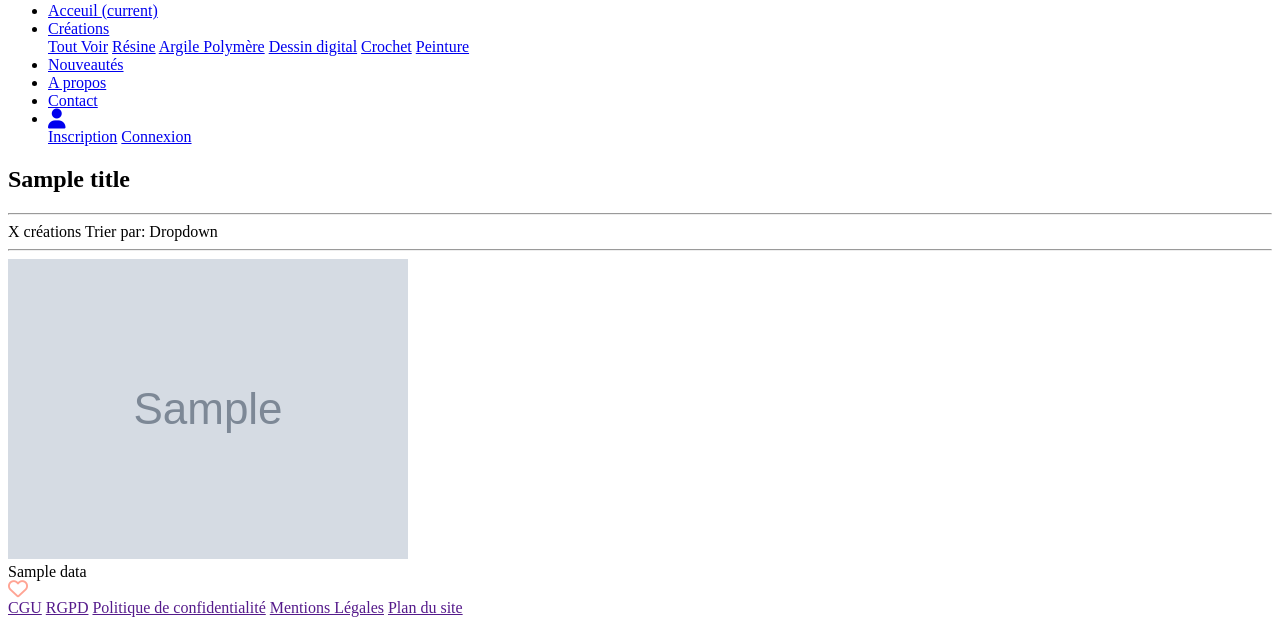
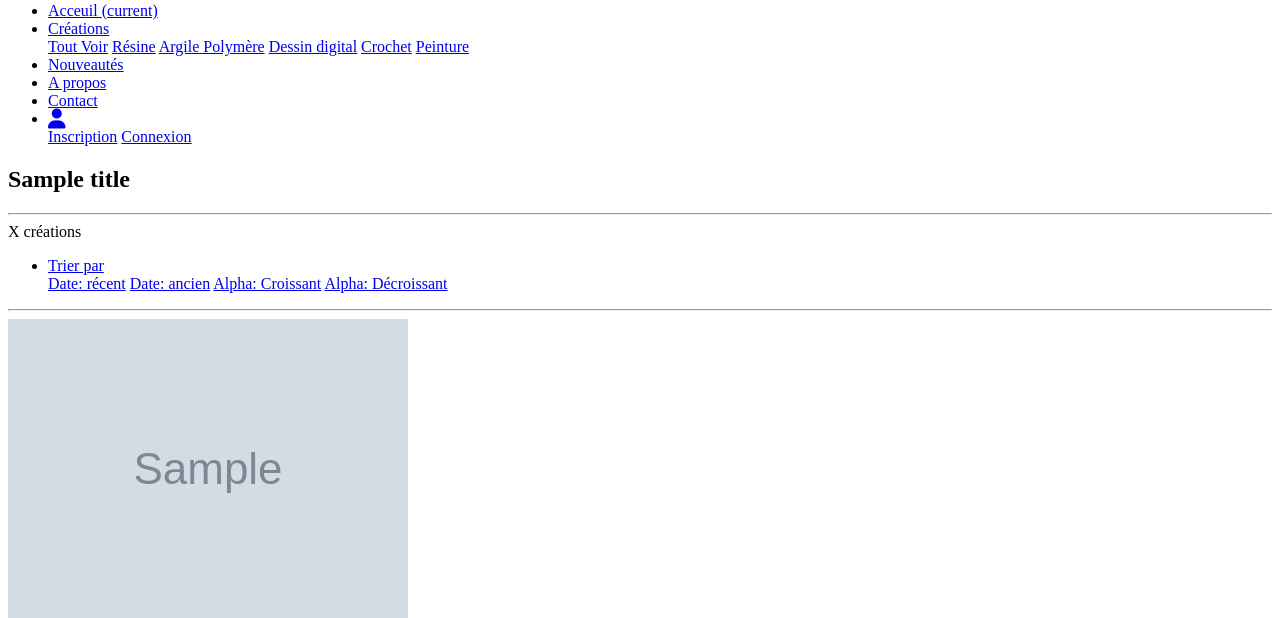
Before and after one commit to Litkorn/SpellsAndGlitters, a Symfony app: template templates/creations/index.html.twig in a window 1280 px wide. Shown: the part 126-744 px from the top of the page. Run offline with Twig, Linux system fonts and the light colour scheme; the template is opened without the code that fills it: most values are stand-ins (such as "Sample title", 1, 10 or a date in 2020); grey boxes marked "Sample" are stand-in pictures; some libraries are stand-ins or nearby versions.

Commit message:
feat (creations): took into account the sorting button

```diff
--- a/templates/creations/index.html.twig
+++ b/templates/creations/index.html.twig
@@ -6,13 +6,35 @@
 
 
 {% block body %}
+    {# values needed for pagination links (if slug is empty, it's all creations, when it's not empty, it's creations found by category) #}
+    {% if slug %}
+        {% set path = 'app_creations_category' %}
+        {% set slug = slug %}
+    {% else %}
+        {% set path = 'app_creations_all' %}
+    {% endif %}
+    {% set pages = creations.pages %}
+    {% set currentPage = creations.page %}
+    {% set order = creations.order %}
     <section class="container text-center">
         <h1 class="my-5">{{title}}</h1>
         {% if creations.data is defined %}
         <div class="container col-md-9">
             <hr>
-            <span>X créations</span>
-            <span>Trier par: Dropdown</span>
+            <nav class="navbar">
+                <span>X créations</span>
+                <ul class="navbar-nav">
+                    <li class="nav-item dropdown">
+                        <a class="nav-link dropdown-toggle" data-bs-toggle="dropdown" href="#" role="button" aria-haspopup="true" aria-expanded="false" >Trier par</a>
+                        <div class="dropdown-menu dropdown-menu-end position-absolute">
+                                <a class="dropdown-item {% if order == "date_desc" %} active text-secondary {% endif %}" href="{{ slug ? path(path, {slug: slug, orderType: 'date', order: 'desc'}) : path(path, {orderType: 'date', order: 'desc'}) }}">Date: récent</a>
+                                <a class="dropdown-item {% if order == "date_asc" %} active text-secondary {% endif %}" href="{{ slug ? path(path, {slug: slug, orderType: 'date', order: 'asc'}) : path(path, {orderType: 'date', order: 'asc'}) }}">Date: ancien</a>
+                                <a class="dropdown-item {% if order == "alpha_asc" %} active text-secondary {% endif %}" href="{{ slug ? path(path, {slug: slug, orderType: 'alpha', order: 'asc'}) : path(path, {orderType: 'alpha', order: 'asc'}) }}">Alpha: Croissant</a>
+                                <a class="dropdown-item {% if order == "alpha_desc" %} active text-secondary {% endif %}" href="{{ slug ? path(path, {slug: slug, orderType: 'alpha', order: 'desc'}) : path(path, {orderType: 'alpha', order: 'desc'}) }}">Alpha: Décroissant</a>
+                        </div>
+                    </li>
+                </ul>
+            </nav>
             <hr class="mb-5">
             <div class="row">
                 {% for creation in creations.data %}
@@ -46,15 +68,6 @@
                 {% endfor %}
 
             </div>
-            {# values needed for pagination links (if slug is empty, it's all creations, when it's not empty, it's creations found by category) #}
-            {% if slug %}
-                {% set path = 'app_creations_category' %}
-                {% set slug = slug %}
-            {% else %}
-                {% set path = 'app_creations_all' %}
-            {% endif %}
-            {% set pages = creations.pages %}
-            {% set currentPage = creations.page %}
             {% include "_partials/_pagination.html.twig" %}
         </div>
             {% else %}
```
Also changed, not shown: src/Controller/Creations/CreationsController.php (+6 -2 lines), src/Repository/ItemRepository.php (+15 -3 lines).
